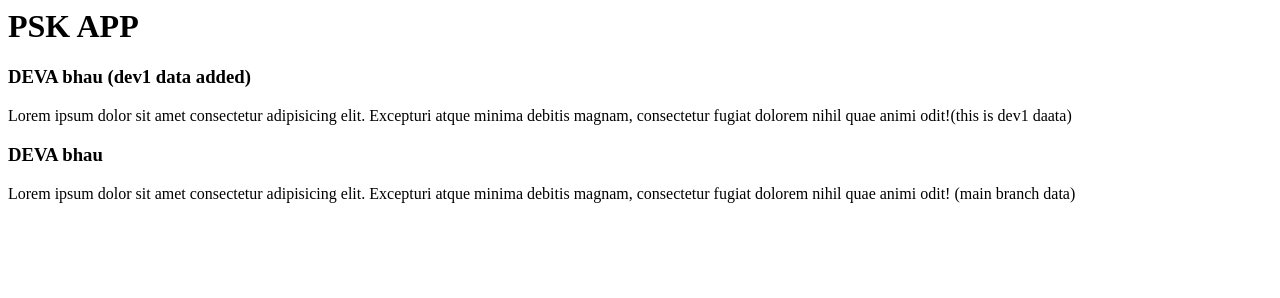
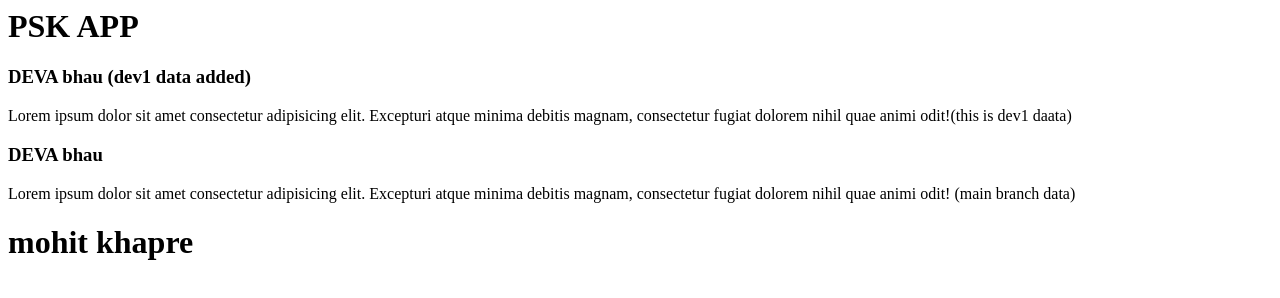
Before and after one commit to mohit-k21/pskproject, a plain HTML site: page index.html in a window 1280 px wide. Drawn offline with Linux system fonts and the light colour scheme.

Commit message:
added mera data

```diff
--- a/index.html
+++ b/index.html
@@ -3,3 +3,5 @@
 <p>Lorem ipsum dolor sit amet consectetur adipisicing elit. Excepturi atque minima debitis magnam, consectetur fugiat dolorem nihil quae animi odit!(this is dev1 daata)</p>
 <h3>DEVA bhau</h3>
 <p>Lorem ipsum dolor sit amet consectetur adipisicing elit. Excepturi atque minima debitis magnam, consectetur fugiat dolorem nihil quae animi odit! (main branch data)  </p>
+
+<h1>mohit khapre</h1>
```
